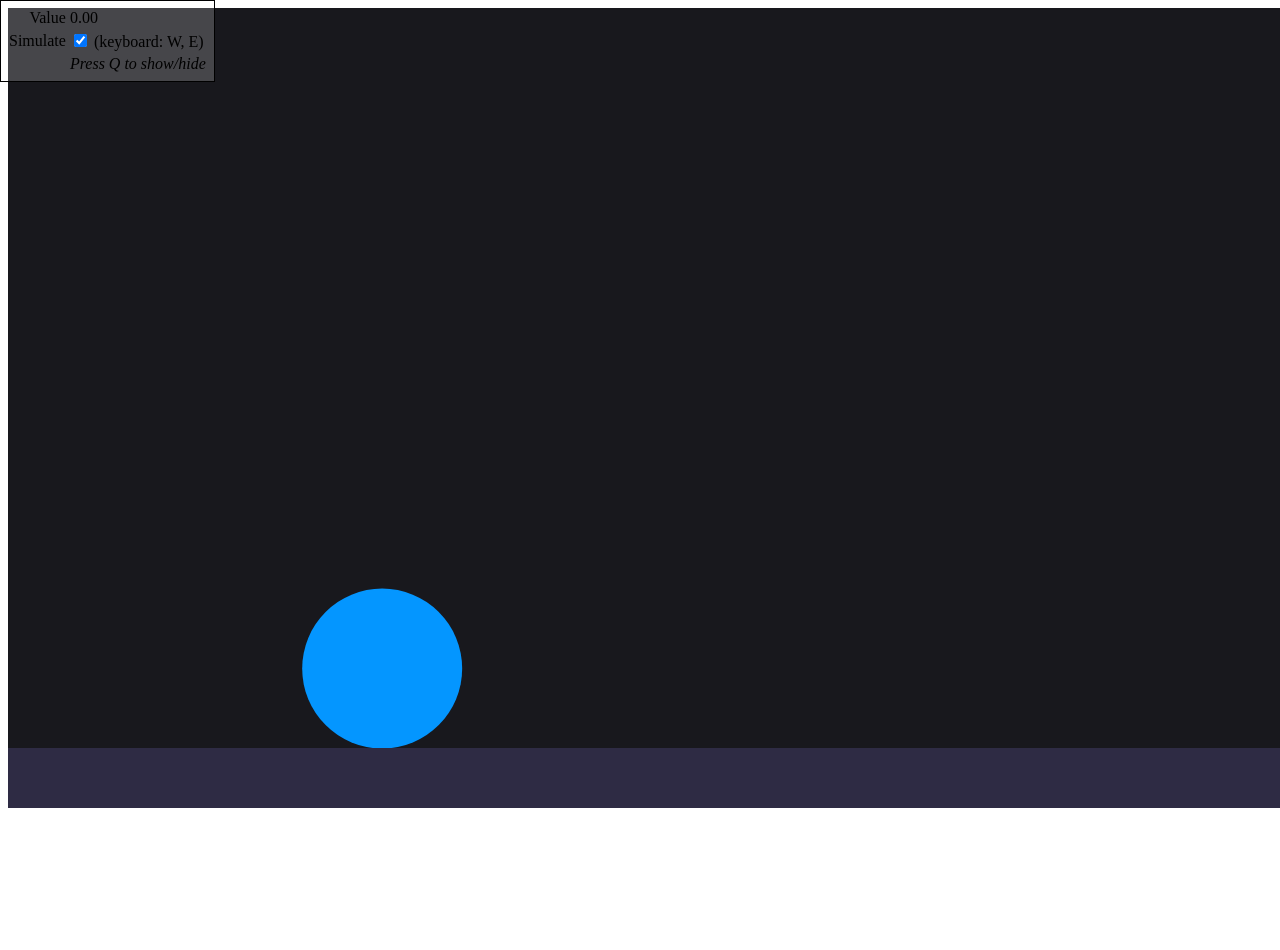
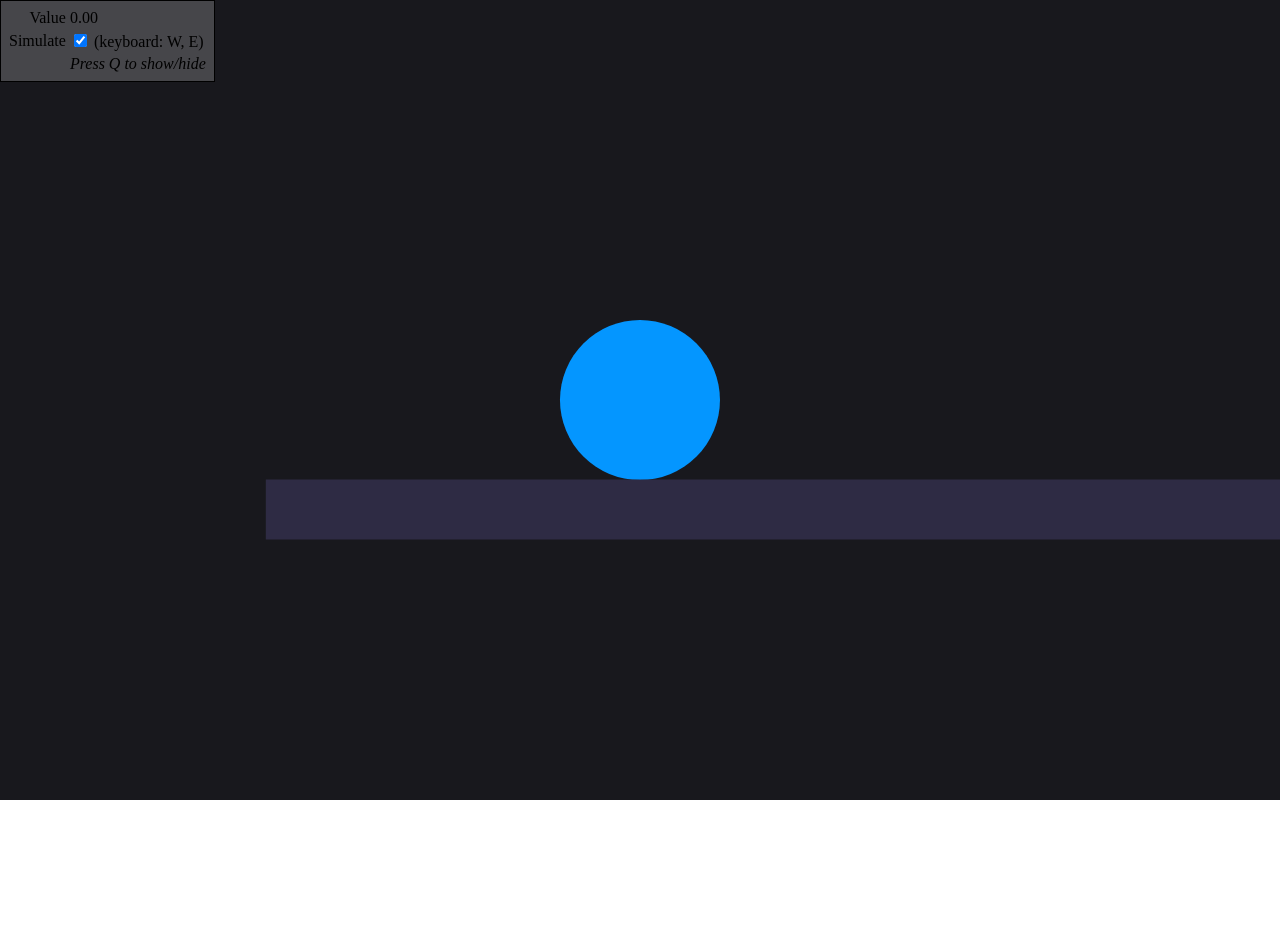
Before and after one commit to patryk17022/RollCats, a plain HTML site: page index.html in a window 1280 px wide. Before the commit the page ends 816 px from the top, so only its background shows below. Drawn offline with Linux system fonts and the light colour scheme.

Commit message:
sledzenie kulki

```diff
--- a/example.js
+++ b/example.js
@@ -19,7 +19,8 @@ engine: engine,
 options: {
     width: window.innerWidth,
     height: window.innerHeight,
-    wireframes: false
+    wireframes: false,
+    hasBounds: true
 }
 });
 
@@ -27,7 +28,27 @@ var Body = Matter.Body;
 var boxA = Bodies.circle(400, 200, 80);
 var posx = 0;
 var ground = Bodies.rectangle(window.innerWidth/2, window.innerHeight - 30, window.innerWidth, 60, { isStatic: true });
+World.add(engine.world, boxA);
 World.add(engine.world, ground);
+
+Matter.Events.on(this.engine, 'beforeTick', function() {
+
+        // apply zoom
+        var canvas = document.getElementById('canvas');
+        var ctx = canvas.getContext("2d");
+        ctx.translate(window.innerWidth/2, window.innerHeight/2);
+        ctx.scale(this.zoom, this.zoom);
+        ctx.translate(-window.innerWidth/2, -window.innerHeight/2);
+
+    // center view at player
+    Matter.Bounds.shift(render.bounds,
+    {
+        x: boxA.position.x - window.innerWidth / 2,
+        y: boxA.position.y - window.innerHeight / 2
+    });
+
+}.bind(this));
+
 controller.onvalue = function(value)
 {
     var valueDiff = value - currentValue;
@@ -38,8 +59,6 @@ controller.onvalue = function(value)
     Matter.Composite.rotate( engine.world, rotationValue, {x: window.innerWidth/2, y: window.innerHeight/2});
 };
 
-// add all of the bodies to the world
-World.add(engine.world, [boxA,ground]);
 
 // run the engine
 Engine.run(engine);
--- a/index.html
+++ b/index.html
@@ -5,8 +5,9 @@
 
    </head>
 
-   <body>
+   <body style="margin:0; width:100%; height:100%; overflow:hidden;">
       <script type = "text/javascript" src = "example.js" ></script>
+      <canvas id="canvas"></canvas>
 
    </body>
 </html>
```
